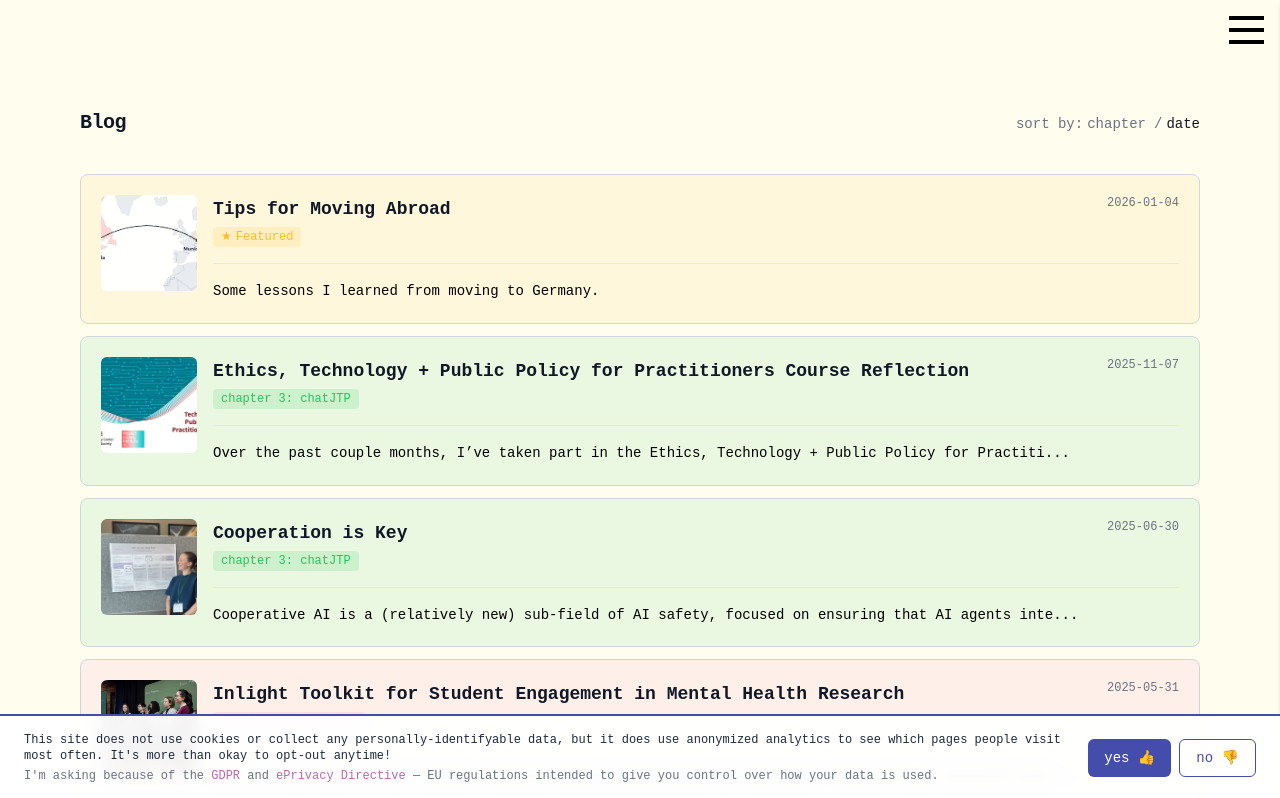
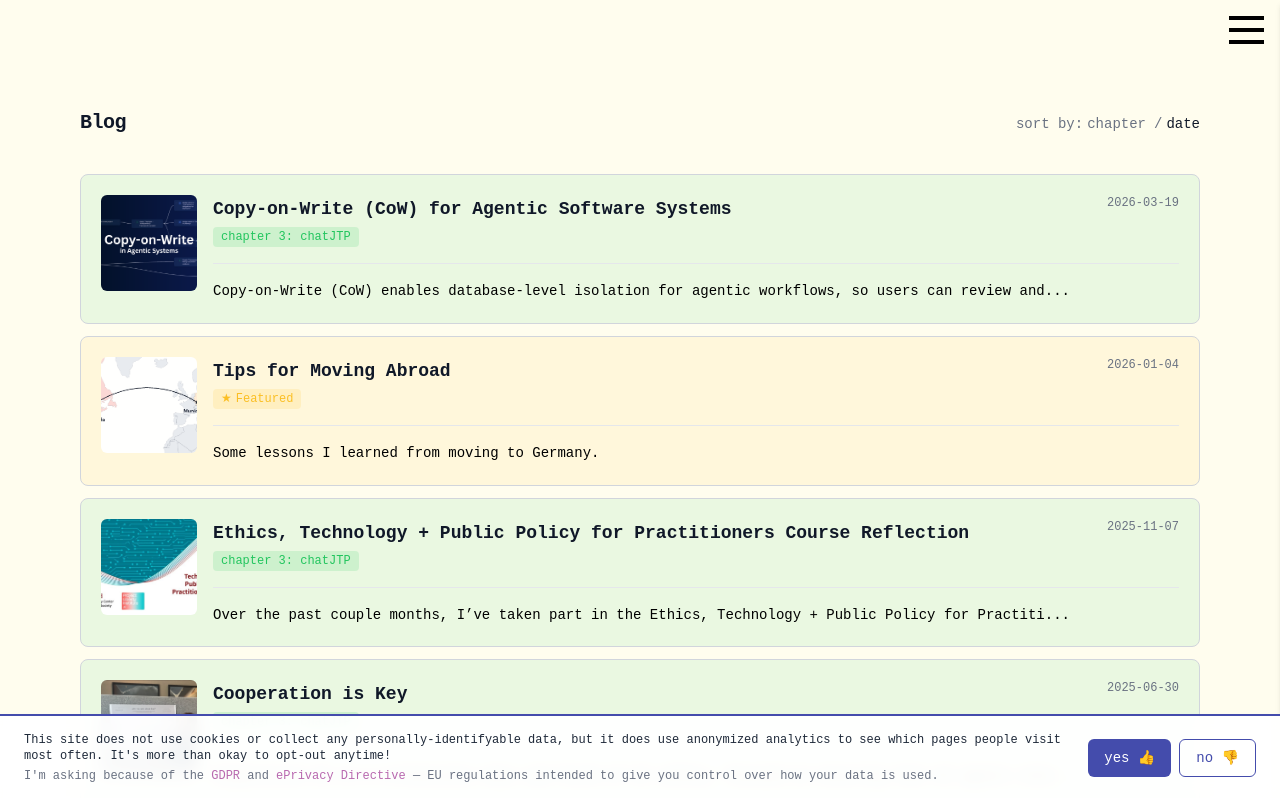
Before and after one commit to JoannaRoy/jo-website, a React (Vite) app: page /blog in a window 1280 px wide. Shown: the top 798 px of the page. Built offline with nearby package versions, Linux system fonts and the light colour scheme; what react-binjo would draw is missing.

Commit message:
add cow + inlight links to actual article postings

```diff
--- a/src/blog_data/01_cup_o_jo/inlight.md
+++ b/src/blog_data/01_cup_o_jo/inlight.md
@@ -3,54 +3,7 @@ title: "Inlight Toolkit for Student Engagement in Mental Health Research"
 date: "2025-05-31"
 preview image: "inlight.jpeg"
 description: "inlight reflection"
+external url: "https://smhr.utoronto.ca/inlight-toolkit-for-student-engagement-in-mental-health-research/"
 ---
 
-Here is the link to the toolkit resource being talked about in this post: https://smhr.utoronto.ca/student-engagement-toolkit/
-and the actual posting of this article: https://smhr.utoronto.ca/inlight-toolkit-for-student-engagement-in-mental-health-research/
-
-This past summer, I worked with Inlight to develop a Toolkit for Student Engagement in Mental Health Research. In this article, I will talk about the process of creating the toolkit, some key learnings, and how I hope this work can be extended to other fields of research in the future.
-
-### **Students Should be Involved in Research that Affects Them**
-
-The goal of student engagement in mental health research is to position students as **active collaborators** rather than passive participants, since they are the community most affected by its outcomes.
-
-_For research projects,_ engaging students leads to more relevant and impactful outcomes, strengthens trust between students and their institutions, and can even open up new funding opportunities.
-
-_For students,_ being involved in research is empowering, instills a sense of hope, and creates opportunities to influence treatments and programs that directly address their needs and those of their peers.
-
-Students can be involved at any stage of the research project: advising on the scope of research, shaping participant interactions (e.g. creating comfortable spaces in interviews), co-developing resources (eg. research protocols, funding proposals, knowledge translation materials), or recommending actions based on research findings; and while this collaboration can take many forms, the toolkit focuses primarily on involving students through advisory committees.
-
-**My hopes for this toolkit were to:**
-
-- Make the process of student engagement more accessible to both mental health researchers and students, ensuring that both groups benefit from the experience.
-- Help researchers connect with students and onboard them effectively into their research projects.
-- Create opportunities for students to provide feedback, both during and after their involvement.
-- Support students throughout the engagement process, helping them set boundaries and navigate difficult topics.
-- Create a toolkit general enough to be used across various research projects, irrespective of their format or research focus.
-
-I also hoped it would serve as a tool to raise awareness and advocate for more intentional community engagement within academic and research communities - student engagement (and, more generally, engaging relevant community members) does take a bit of extra effort, but is well-worthwhile for the benefits it brings to both research projects and the communities who are engaged.
-
-### **Developing the toolkit**
-
-I started by meeting with various researchers, educators, and students to gather their insights on student engagement — whether in research, courses, extracurriculars, or other related fields they had expertise in. These were some key themes from my conversations:
-
-- **Focusing on the human side of engagement**: Both educators and researchers emphasized the importance of building genuine connections with students. One comment, in particular, stuck with me: “The more you level with students, the more they will level with you back.” The consultations highlighted that building trust is essential for gathering meaningful feedback and creating productive relationships with students.
-- **Ensuring psychological safety**: Engaging students in mental health research requires creating an environment of psychological safety — often moreso than in many other fields since mental health is already a challenging, often stigmatized, topic. Through the consultations, we compiled several strategies for fostering a space where students feel safe and supported in expressing themselves.
-- **Ease of use**: The toolkit had to be simple and accessible for it to be impactful. One consultation suggested we create a “Student Engagement for Dummies.” Keeping the toolkit straightforward and accessible to researchers who have many competing priorities was challenging but important.
-- **Collecting feedback**: Nearly everyone I spoke with highlighted the importance of collecting both formal and informal feedback from students throughout their engagement with the project. Iterating on both project structures and student engagement practices based on student feedback is crucial for students to feel valued and to fully realize the benefits of student engagement.
-
-Once I finished the consultations, I developed the toolkit’s templates—such as sample onboarding presentations and email drafts—and presented them to the Inlight student advisory committee and some of the researchers and educators I had spoken with earlier. I then refined these resources based on their feedback, and created the main toolkit document. The toolkit’s format evolved considerably over these few months, and feedback from the student advisory committee members, in particular, was invaluable in shaping the toolkit to its current form.
-
-### **Incorporating these Lessons into the Toolkit**
-
-One of the biggest challenges in developing this toolkit was ensuring it was adaptable to a wide range of research projects. Student mental health research projects often vary significantly in scope, timelines, and areas where student engagement can have the greatest impact—for instance, an advisory committee might work well for one project, while individual student interviews might be more effective for another. I tried to balance providing enough detail to be practical and maintaining enough flexibility to accommodate diverse contexts.
-
-Facilitating student engagement can be difficult – particularly in the context of mental health, student engagement needs to be approached with care; and even with the toolkit, researchers will have to invest considerable effort to realize its benefits in their projects. It was challenging to create a resource that acknowledges the challenges researchers may encounter, while also empowering them to navigate these obstacles - to make the case that: yes, this will be hard, but it will also be well-worth the effort it requires because of its numerous benefits.
-
-If you are a student mental health researcher, I hope you can give it a shot 🙂
-
-### **Moving Forward**
-
-Developing this toolkit was an incredibly rewarding experience. Mental health, mentorship, and meaningful community engagement are all topics that mean a lot to me, so I’m thankful for the opportunity to work on this project and to Inlight for supporting this type of work - in particular, Emma McCann for meeting with me every week and providing inspiration for so many of these resources; the Inlight Student Advisory Committee members for their consistent thoughtful feedback on the resources throughout their development; and Amanda Uliaszek for overseeing the studentship project.
-
-Ultimately, my goal with this toolkit was to create greater awareness of student engagement within the academic and research communities. Beyond student mental health research, I hope the toolkit principles can be extended to other areas, such as meaningful community engagement in the development of technologies, policies, and any other research fields that could benefit from it. I hope it encourages more researchers to work _with_ community members as collaborators in their work, and that it provides them with the tools they need to make that happen.
+An article about my research fellowship with Inlight Student Mental Health at the University of Toronto.
--- /dev/null
+++ b/src/blog_data/03_chatJTP/cow.md
@@ -0,0 +1,9 @@
+---
+title: "Copy-on-Write (CoW) for Agentic Software Systems"
+date: "2026-03-19"
+preview image: "CoW.png"
+description: "Blog Article about my work on CoW at trail"
+draft: "false"
+---
+
+Copy-on-Write (CoW) enables database-level isolation for agentic workflows, so users can review and approve agent outputs before they permanently affect production data. Agent changes are written to a separate 'changes' table, but appear merged with 'base' (production) data in the agent's view. At the end of a session, the user can selectively commit agent changes to the main database. This article introduces a CoW implementation to a SQL database, as well as a worked example of CoW in a farm Inventory Management System.
--- a/src/pages/blog/BlogContent.tsx
+++ b/src/pages/blog/BlogContent.tsx
@@ -19,6 +19,7 @@ interface BlogPost {
     date: string;
     draft: string;
     previewImage?: string;
+    externalUrl?: string;
   };
   content: string;
   slug: string;
@@ -69,6 +70,7 @@ const unsortedContent = Object.entries(markdownFiles).reduce(
           date: data.date,
           draft: data.draft,
           previewImage: data["preview image"],
+          externalUrl: data["external url"],
         },
         content: markdownContent,
         slug: slug,
--- a/src/pages/blog/BlogHome.tsx
+++ b/src/pages/blog/BlogHome.tsx
@@ -57,11 +57,12 @@ const allPosts = [
     isFeatured: true,
     chapterOrder: -1,
     preview: a.preview,
+    isExternal: false,
   })),
   ...Object.entries(BlogContent).flatMap(([header, posts], chapterIndex) =>
     posts.map((post, postIndex) => ({
       slug: post.slug,
-      to: `/blog/${post.slug}`,
+      to: post.data.externalUrl || `/blog/${post.slug}`,
       title: post.data.title,
       date: post.data.date,
       previewImage: post.data.previewImage,
@@ -70,6 +71,7 @@ const allPosts = [
       isFeatured: false,
       chapterOrder: chapterIndex * 100 + postIndex,
       preview: getPreviewText(post.content),
+      isExternal: !!post.data.externalUrl,
     }))
   ),
 ];
@@ -101,7 +103,20 @@ const Blog = () => {
         </div>
 
         <div className="flex flex-col gap-3">
-          {sortedPosts.map((post) => (
+          {sortedPosts.map((post) =>
+            post.isExternal ? (
+              <a key={post.slug} href={post.to} target="_blank" rel="noopener noreferrer">
+                <ContentCard
+                  title={post.title}
+                  subtitle={post.date}
+                  image={post.previewImage ? getPreviewImageUrl(post.previewImage) : undefined}
+                  category={post.chapter}
+                  categoryColor={post.chapterColor}
+                  isFeatured={post.isFeatured}
+                  description={post.preview}
+                />
+              </a>
+            ) : (
               <Link key={post.slug} to={post.to}>
                 <ContentCard
                   title={post.title}
@@ -113,7 +128,8 @@ const Blog = () => {
                   description={post.preview}
                 />
               </Link>
-          ))}
+            )
+          )}
         </div>
       </div>
     </PageGrid>
```
Also changed, not shown: src/blog_data/preview_images/CoW.png (added). Lines whose indentation alone changed are shown as unchanged.
